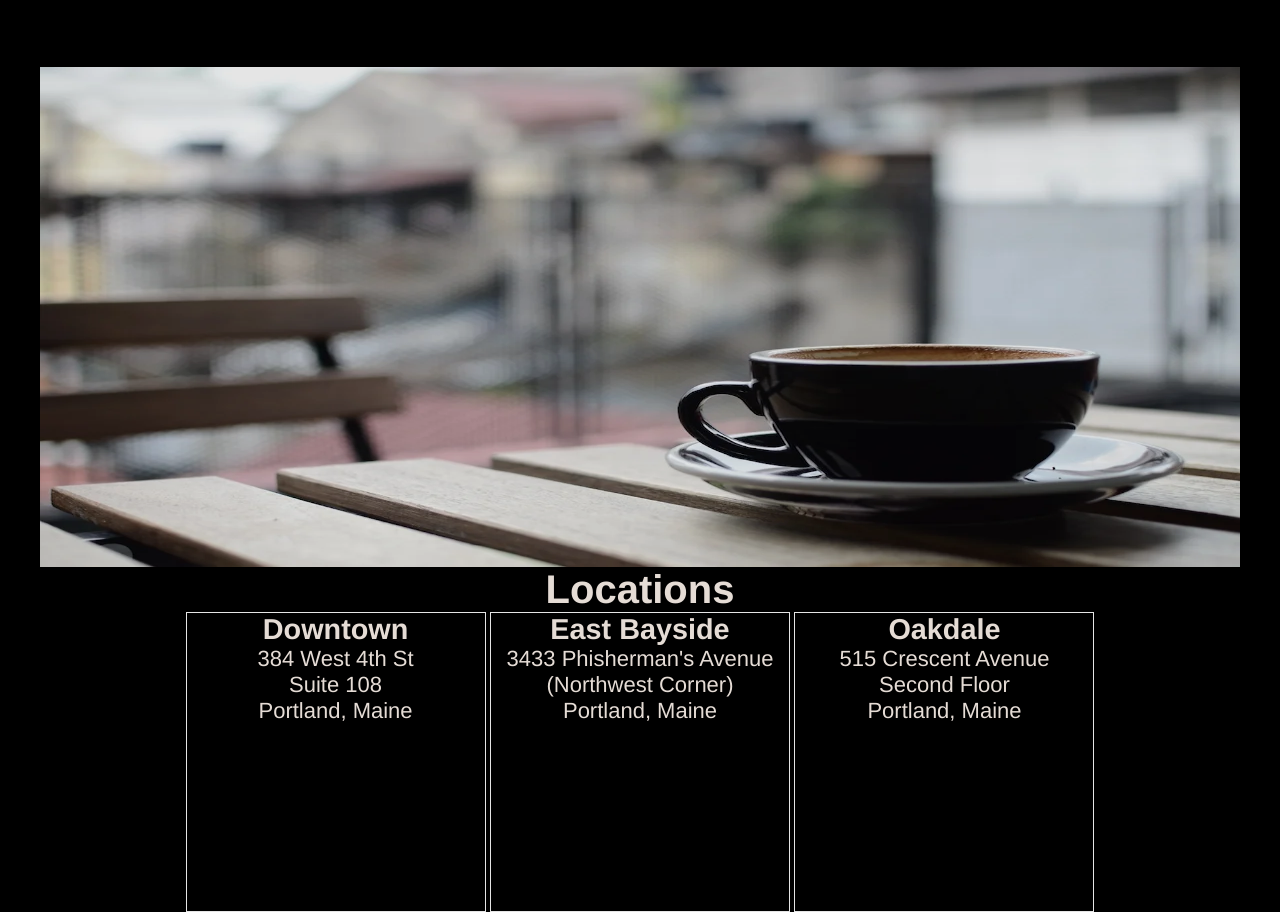
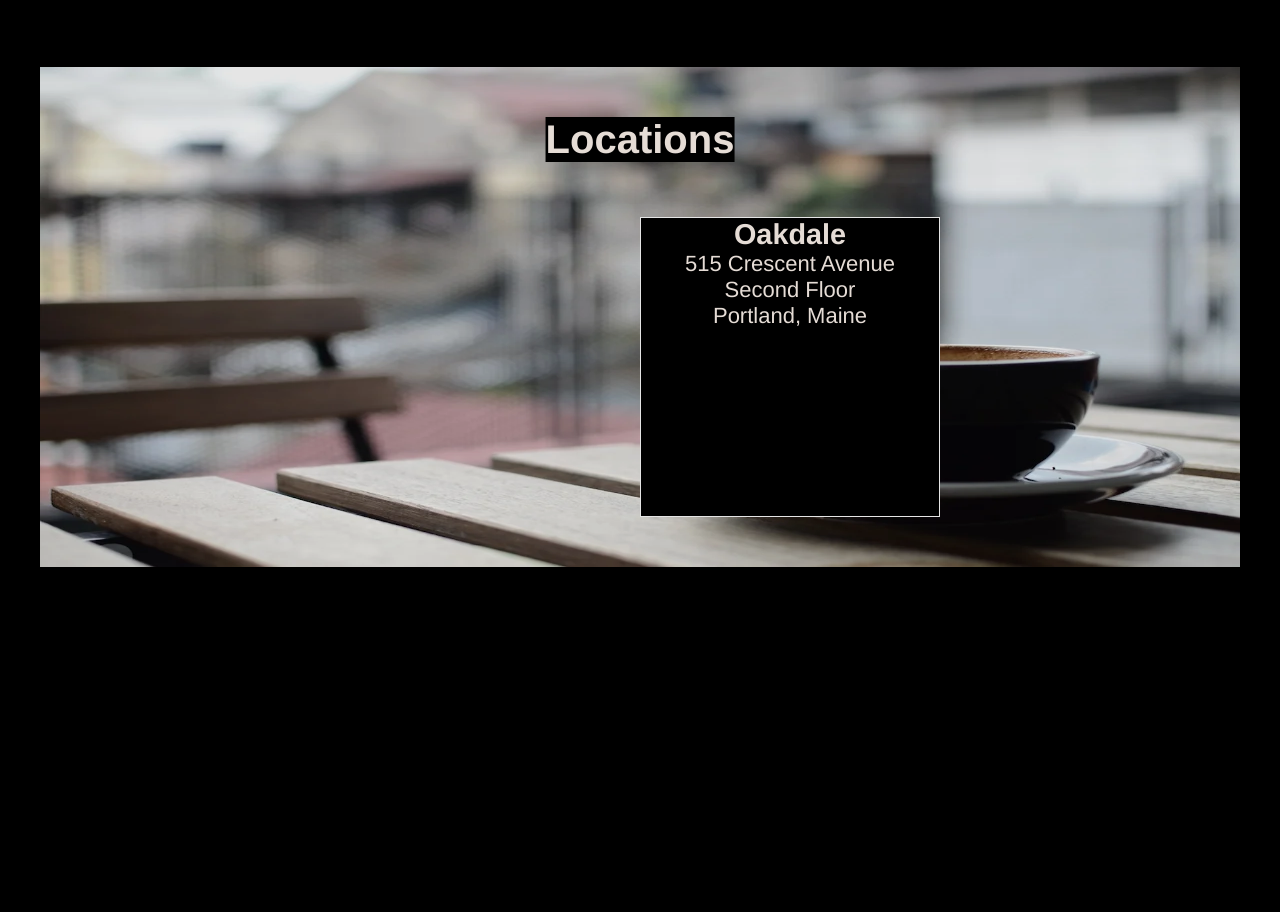
Before and after one commit to CH-MinuteMaker/Project-7---Tea-Cozy, a plain HTML site: page index.html in a window 1280 px wide. Shown: the part 1415-2327 px from the top of the page. After the commit the page ends 1982 px from the top, so only its background shows below. Drawn offline with Linux system fonts and the light colour scheme.

Commit message:
began aligning the locations

```diff
--- a/styles.css
+++ b/styles.css
@@ -139,16 +139,30 @@ header {
     text-align: center;
     position: relative;
     top: 150px;
+    display: inline-block;
+    left: 50%;
+    transform: translate(-50%);
+    width: 1200px;
 }
 
 .locations img {
-    width: 1200px;
+    display: block;
+    width: 100%;
     max-height: 500px;
 }
 
+.locations h2 {
+    position: absolute;
+    top: 10%;
+    left: 50%;
+    transform: translate(-50%);
+}
+
 .venues {
-    display: inline-block;
     border: 1px solid white;
     width: 300px;
     height: 300px;
+    display: inline-block;
+    position: absolute;
+    top: 30%;
 }
```
